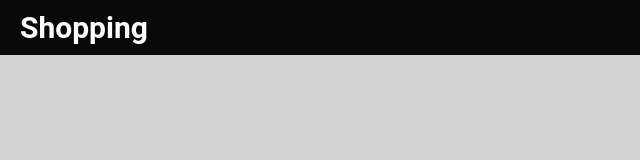
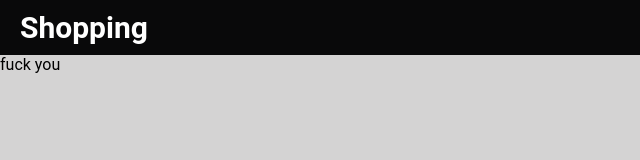
Before and after one commit to VaibhavSuryavanshi93/navbar-, a plain HTML site: page index.html in a window 1280 px wide. Shown: the full height of the page, 0-640 px from the left. Drawn offline with Linux system fonts and the light colour scheme.

Commit message:
i added fuck you

```diff
--- a/index.html
+++ b/index.html
@@ -34,6 +34,7 @@
         </ul>
       </nav>
     </div>
+    <p>fuck you </p>
 
     <script>
       document
```
